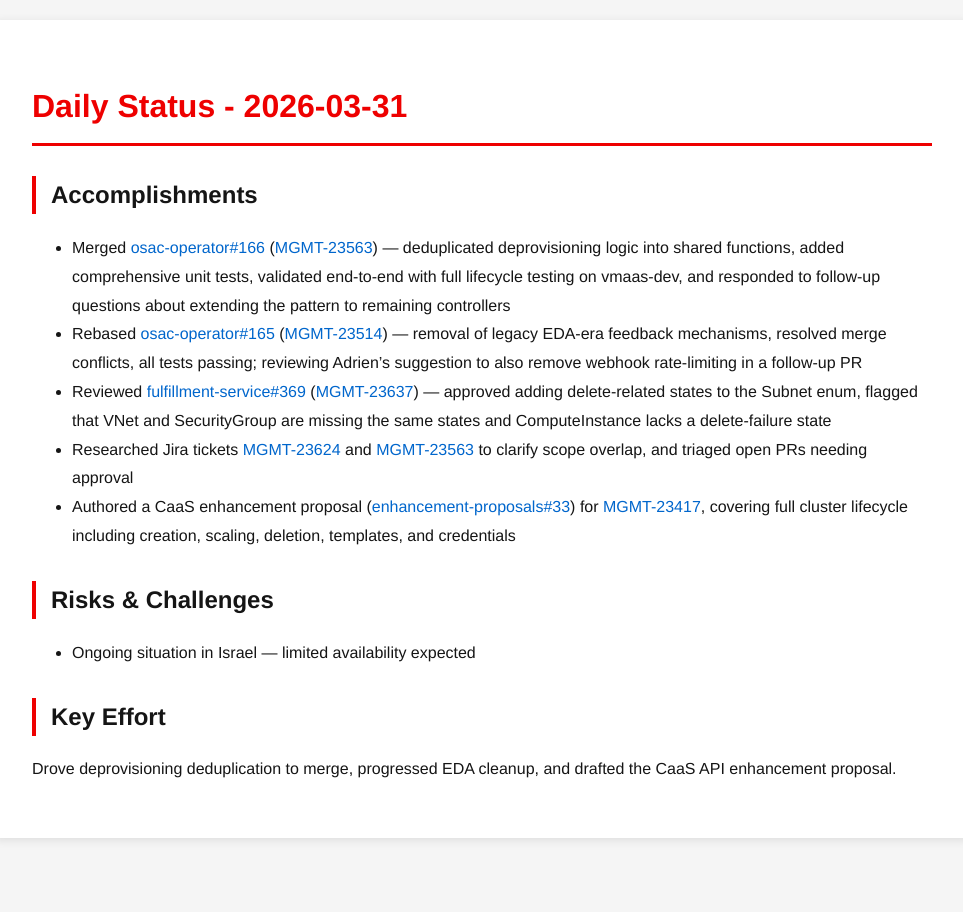
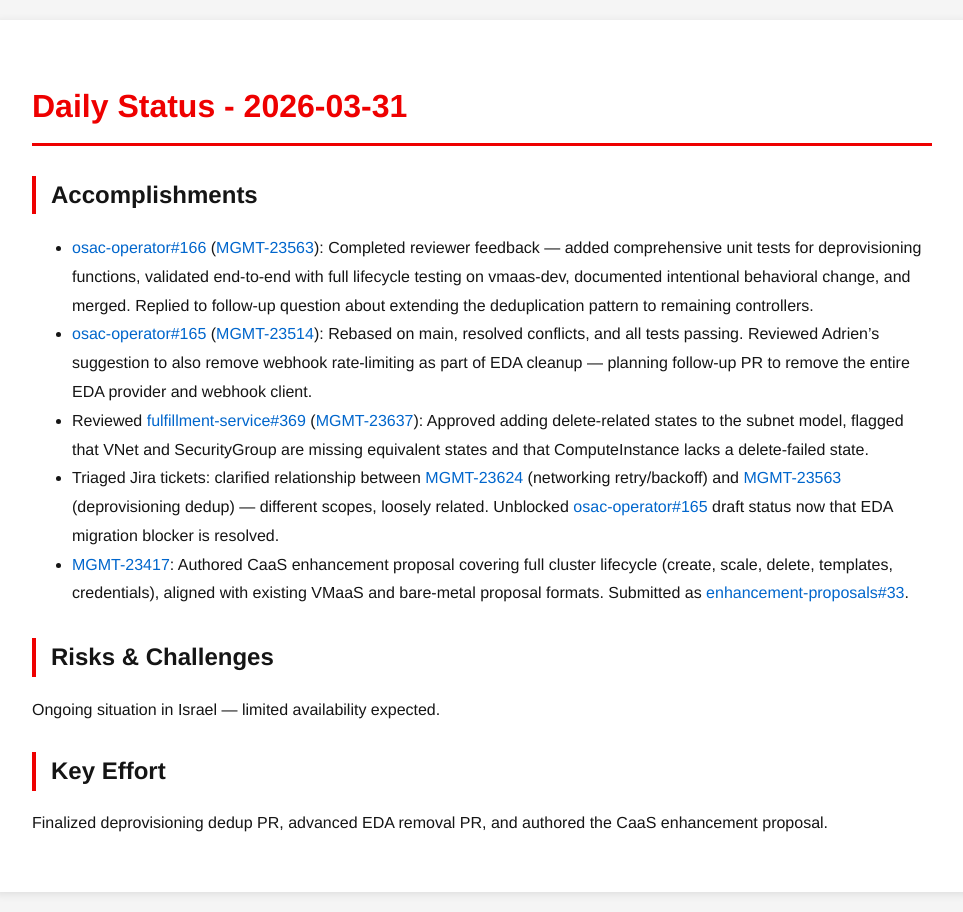
Before and after one commit to tzvatot/daily-status, a Jekyll site: the page built from 2026-03-31.md, in a window 1280 px wide. Shown: the whole page, without its empty margins (158-1121 px from the left). Built offline with Jekyll 4.4.1, drawn with Linux system fonts in a browser that asks for light colours.

Commit message:
Daily status update - 2026-03-31

```diff
--- a/2026-03-31.md
+++ b/2026-03-31.md
@@ -7,14 +7,14 @@
 # Daily Status - 2026-03-31
 
 ## Accomplishments
-- Merged [osac-operator#166](https://github.com/osac-project/osac-operator/pull/166) ([MGMT-23563](https://issues.redhat.com/browse/MGMT-23563)) — deduplicated deprovisioning logic into shared functions, added comprehensive unit tests, validated end-to-end with full lifecycle testing on vmaas-dev, and responded to follow-up questions about extending the pattern to remaining controllers
-- Rebased [osac-operator#165](https://github.com/osac-project/osac-operator/pull/165) ([MGMT-23514](https://issues.redhat.com/browse/MGMT-23514)) — removal of legacy EDA-era feedback mechanisms, resolved merge conflicts, all tests passing; reviewing Adrien's suggestion to also remove webhook rate-limiting in a follow-up PR
-- Reviewed [fulfillment-service#369](https://github.com/osac-project/fulfillment-service/pull/369) ([MGMT-23637](https://issues.redhat.com/browse/MGMT-23637)) — approved adding delete-related states to the Subnet enum, flagged that VNet and SecurityGroup are missing the same states and ComputeInstance lacks a delete-failure state
-- Researched Jira tickets [MGMT-23624](https://issues.redhat.com/browse/MGMT-23624) and [MGMT-23563](https://issues.redhat.com/browse/MGMT-23563) to clarify scope overlap, and triaged open PRs needing approval
-- Authored a CaaS enhancement proposal ([enhancement-proposals#33](https://github.com/osac-project/enhancement-proposals/pull/33)) for [MGMT-23417](https://issues.redhat.com/browse/MGMT-23417), covering full cluster lifecycle including creation, scaling, deletion, templates, and credentials
+- [osac-operator#166](https://github.com/osac-project/osac-operator/pull/166) ([MGMT-23563](https://issues.redhat.com/browse/MGMT-23563)): Completed reviewer feedback — added comprehensive unit tests for deprovisioning functions, validated end-to-end with full lifecycle testing on vmaas-dev, documented intentional behavioral change, and merged. Replied to follow-up question about extending the deduplication pattern to remaining controllers.
+- [osac-operator#165](https://github.com/osac-project/osac-operator/pull/165) ([MGMT-23514](https://issues.redhat.com/browse/MGMT-23514)): Rebased on main, resolved conflicts, and all tests passing. Reviewed Adrien's suggestion to also remove webhook rate-limiting as part of EDA cleanup — planning follow-up PR to remove the entire EDA provider and webhook client.
+- Reviewed [fulfillment-service#369](https://github.com/osac-project/fulfillment-service/pull/369) ([MGMT-23637](https://issues.redhat.com/browse/MGMT-23637)): Approved adding delete-related states to the subnet model, flagged that VNet and SecurityGroup are missing equivalent states and that ComputeInstance lacks a delete-failed state.
+- Triaged Jira tickets: clarified relationship between [MGMT-23624](https://issues.redhat.com/browse/MGMT-23624) (networking retry/backoff) and [MGMT-23563](https://issues.redhat.com/browse/MGMT-23563) (deprovisioning dedup) — different scopes, loosely related. Unblocked [osac-operator#165](https://github.com/osac-project/osac-operator/pull/165) draft status now that EDA migration blocker is resolved.
+- [MGMT-23417](https://issues.redhat.com/browse/MGMT-23417): Authored CaaS enhancement proposal covering full cluster lifecycle (create, scale, delete, templates, credentials), aligned with existing VMaaS and bare-metal proposal formats. Submitted as [enhancement-proposals#33](https://github.com/osac-project/enhancement-proposals/pull/33).
 
 ## Risks & Challenges
-- Ongoing situation in Israel — limited availability expected
+Ongoing situation in Israel — limited availability expected.
 
 ## Key Effort
-Drove deprovisioning deduplication to merge, progressed EDA cleanup, and drafted the CaaS API enhancement proposal.
+Finalized deprovisioning dedup PR, advanced EDA removal PR, and authored the CaaS enhancement proposal.
```
